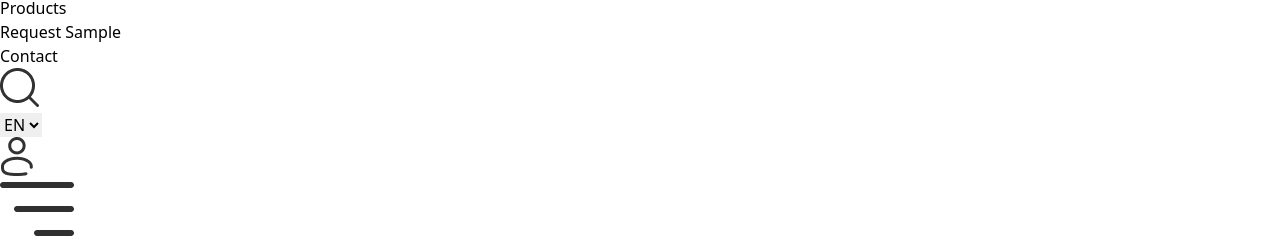
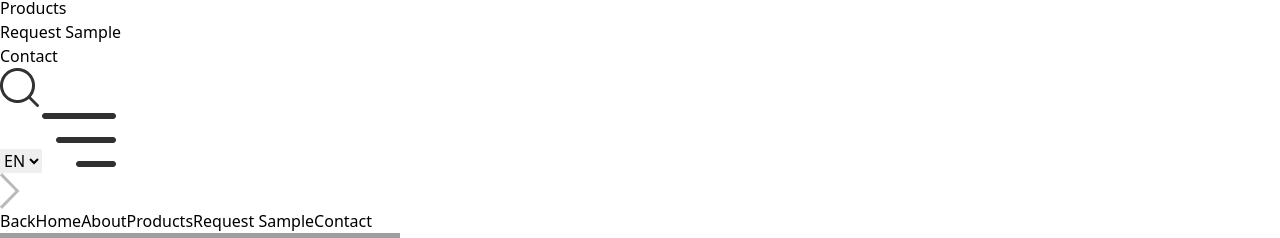
Before and after one commit to tpham15/VietNord, a React (Vite) app: page / in a window 1280 px wide. Shown: the part 1076-1314 px from the top of the page. Built offline with nearby package versions, Linux system fonts and the light colour scheme; grey boxes are pictures that could not be loaded.

Commit message:
update-frontend

```diff
--- a/src/components/Navbar.jsx
+++ b/src/components/Navbar.jsx
@@ -127,28 +127,7 @@ const Navbar = () => {
           <option value="vi">VI</option>
         </select>
 
-        {/* Profile */}
-        <div ref={profileRef} className="relative">
-          <button
-            onClick={() => setProfileVisible(v => !v)}
-            aria-haspopup="true"
-            aria-expanded={profileVisible}
-            aria-label={t('navbar.profileMenu')}
-            className="p-2 focus:outline-none"
-          >
-            <img src={assets.profile_icon} className="w-5" alt={t('navbar.profileIconAlt')} />
-          </button>
-          {profileVisible && (
-            <div className="absolute right-0 top-full mt-2 w-36 bg-slate-100 text-gray-500 rounded shadow-lg z-50">
-              <button className="block w-full text-left px-5 py-2 hover:text-black focus:outline-none">
-                {t('navbar.myProfiles')}
-              </button>
-              <button className="block w-full text-left px-5 py-2 hover:text-black focus:outline-none">
-                {t('navbar.logout')}
-              </button>
-            </div>
-          )}
-        </div>
+
 
         {/* Mobile Menu Toggle */}
         <button
```
